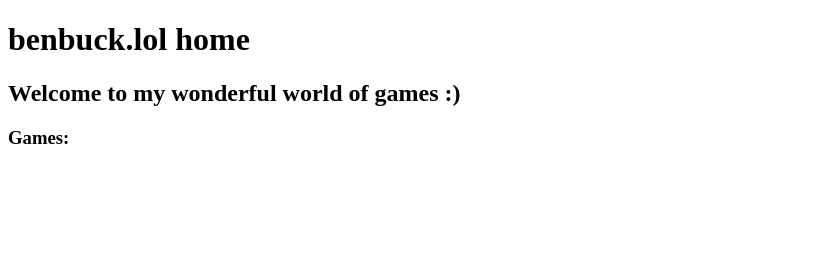
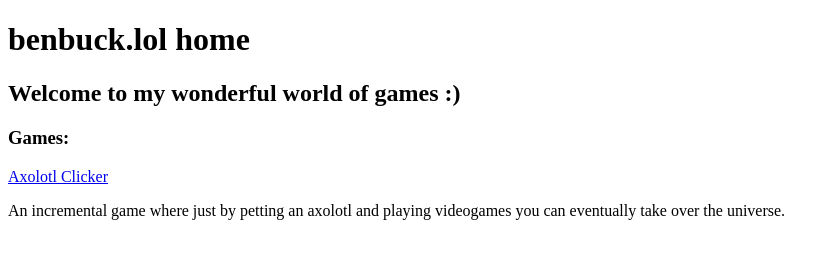
Before and after one commit to bentacobuck/benbuck.lol, a plain HTML site: page index.html in a window 1280 px wide. Shown: the whole page, without its empty margins (0-836 px from the left). Drawn offline with Linux system fonts and the light colour scheme.

Commit message:
wrote some stuff lol

```diff
--- a/index.html
+++ b/index.html
@@ -16,3 +16,6 @@
 </main>
 </body>
 </html>
+
+<a href="https://benbuck.lol/examplegame/">Axolotl Clicker</a>
+<p>An incremental game where just by petting an axolotl and playing videogames you can eventually take over the universe.</p>
```
